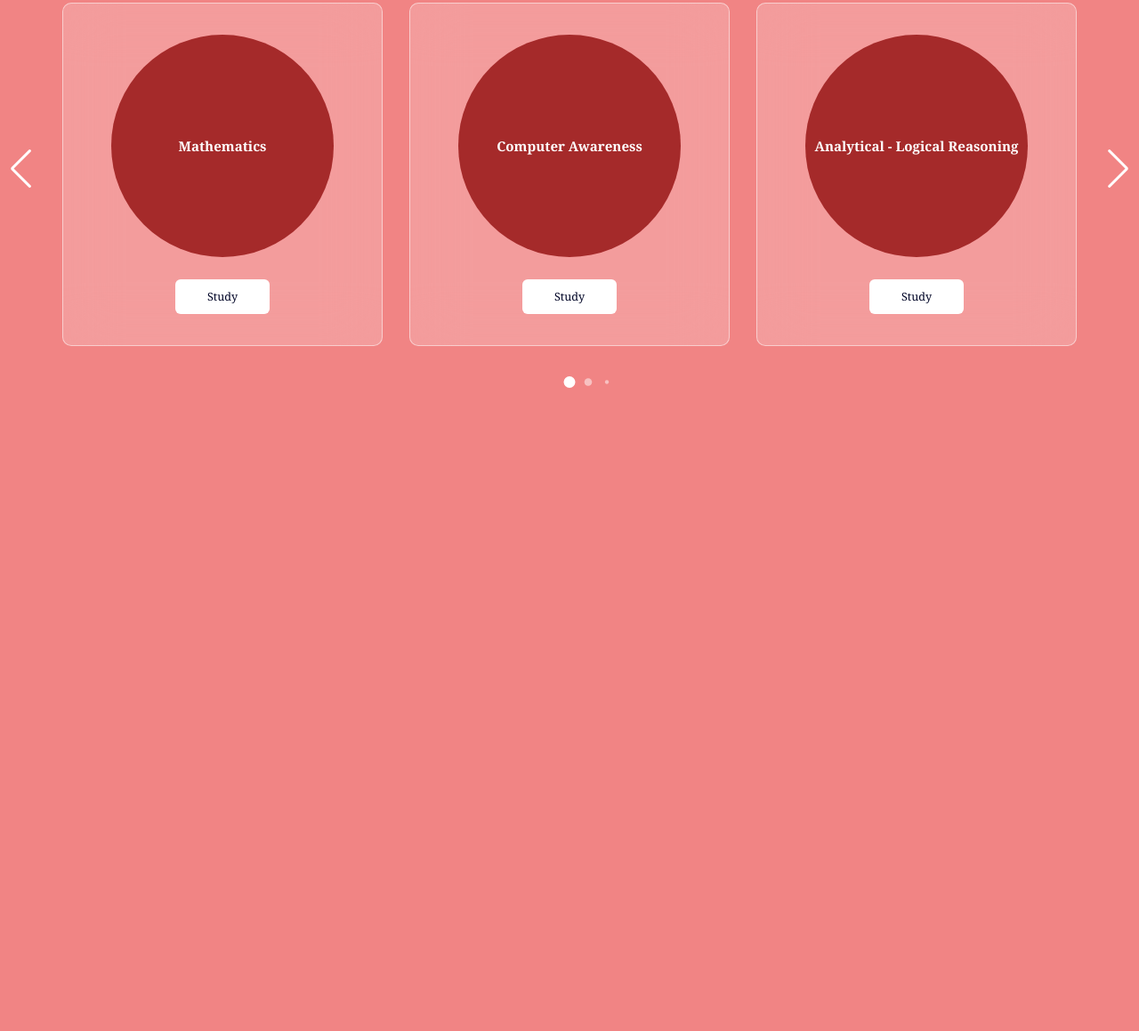
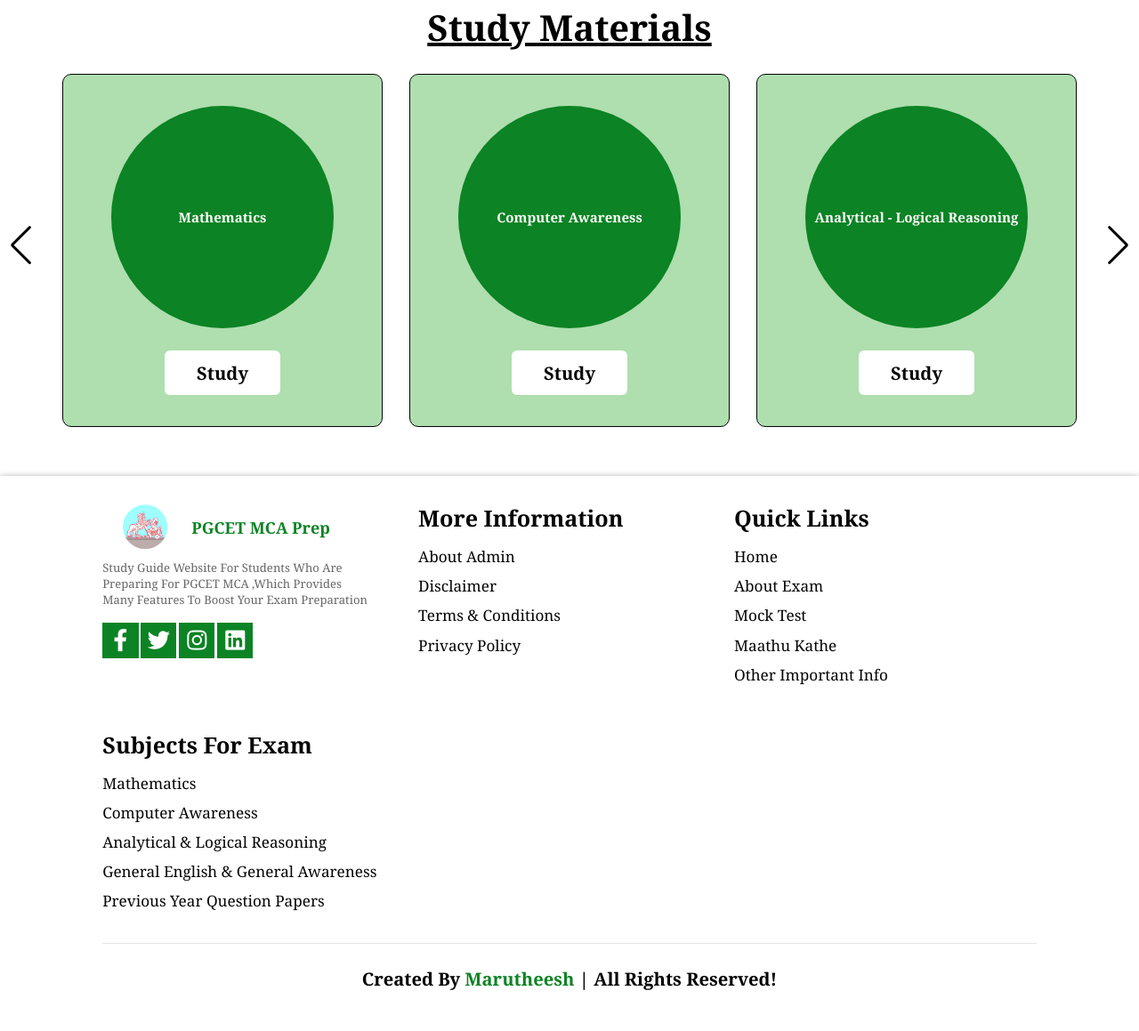
Before and after one commit to Marutheesh18/PGCET-MCA-Prep, a plain HTML site: page index.html in a window 1280 px wide. Shown: the part 935-2094 px from the top of the page at 89% size. Before the commit the page ends 1379 px from the top, so only its background shows below. Drawn offline with nearby package versions, Linux system fonts and the light colour scheme.

Commit message:
Created Footer,Added Heading To Horizontal Slider and Changed Webpage Colour To Green

```diff
--- a/index.html
+++ b/index.html
@@ -6,6 +6,8 @@
     <title>PGCET MCA Prep</title>
 
     <!-- Custom CSS File Link -->
+    <link rel="stylesheet" href="https://cdnjs.cloudflare.com/ajax/libs/font-awesome/5.15.3/css/all.min.css">
+
 
     <link rel="stylesheet" href="https://cdn.jsdelivr.net/npm/swiper@11/swiper-bundle.min.css">
 
@@ -46,7 +48,7 @@
                     </div>
                 </div>
                 <div class="nav-item"><a href="#">Mock Test</a></div>
-                <div class="nav-item"><a href="#">Maathu Kathe</a></div>
+                <div class="nav-item"><a href="#">Maatu Kathe</a></div>
                 <div class="nav-item"><a href="#">About Admin</a></div>
             </nav>
             <div class="login-button">
@@ -86,6 +88,7 @@
 
 
 <div class="container swiper">
+<h1>Study Materials</h1>
     <div class="slider-wrapper">
       <div class="card-list swiper-wrapper">
         <div class="card-item swiper-slide">
@@ -155,6 +158,71 @@
 
 
 
+  <!-- footer section starts  -->
+
+<section class="footer">
+
+  <div class="box-container">
+
+      <div class="box">
+          <div class="footer-logo-name">
+            <img src="hoysala.png" alt="Website Logo" >
+            <a href="#" class="logo">PGCET MCA Prep</a>
+          </div>
+          <p>Study Guide Website For Students Who Are <br>Preparing For PGCET MCA ,Which Provides <br>Many Features To Boost Your Exam Preparation </p>
+          <div class="share">
+              <a href="#" class="btn fab fa-facebook-f"></a>
+              <a href="#" class="btn fab fa-twitter"></a>
+              <a href="#" class="btn fab fa-instagram"></a>
+              <a href="#" class="btn fab fa-linkedin"></a>
+          </div>
+      </div>
+
+      <div class="box">
+          <h3>More Information</h3>
+          <div class="links">
+              <a href="#">About Admin</a>
+              <a href="#">Disclaimer</a>
+              <a href="#">Terms & Conditions</a>
+              <a href="#">Privacy Policy</a>
+          </div>
+      </div>
+
+      <div class="box">
+          <h3>Quick Links</h3>
+          <div class="links">
+              <a href="#">Home</a>
+              <a href="#">About Exam</a>
+              <a href="#">Mock Test</a>
+              <a href="#">Maathu Kathe</a>
+              <a href="#">Other Important Info</a>
+          </div>
+      </div>
+
+      <div class="box">
+          <h3>Subjects For Exam</h3>
+          <div class="links">
+              <a href="#">Mathematics</a>
+              <a href="#">Computer Awareness</a>
+              <a href="#">Analytical & Logical Reasoning</a>
+              <a href="#">General English & General Awareness</a>
+              <a href="#">Previous Year Question Papers</a>
+
+          </div>
+      </div>
+
+  </div>
+
+  <h1 class="credit"> Created By <span> Marutheesh</span> | All Rights Reserved! </h1>
+
+</section>
+
+<!-- footer section ends -->
+
+
+
+
+
 
 
 
--- a/style.css
+++ b/style.css
@@ -1,6 +1,10 @@
+@import url('https://fonts.googleapis.com/css2?family=Nunito:wght@200;300;400;600;700&display=swap');
+
+
 :root {
-    --cherryred : #990011;
-    --purple : #2c2c54;
+  --green:rgb(12, 131, 36);
+  --black:rgb(5, 5, 6);
+  --lightgreen:rgb(175, 222, 175);
 }
 
 * {
@@ -14,13 +18,13 @@
 }
 
 body {
-    background-color: #f18484;
+    background-color: #fff;
     width: 100vw;
 }
 
 *::selection {
-    background: var(--cherryred);
-    color : #FCF6F5;
+    background: var(--green);
+    color : #fff;
 }
 
 html {
@@ -31,7 +35,7 @@ html {
 }
 
 .header-1 {
-    background: #f6c5c5;
+    background: rgb(175, 222, 175);
     display :flex;
     align-items: center;
     justify-content :space-around;
@@ -61,11 +65,11 @@ html {
     padding: 0.5rem 1.5rem;
     font-size: 2rem;
     border-radius: 1rem;
-    color: var(--purple);
+    color: var(--black);
 }
 
 .header-1 .navbar a:hover {
-    background:var(--cherryred);
+    background:var(--green);
     color: #fff;
 }
 
@@ -79,7 +83,7 @@ html {
   display: block;
   padding: 1em;
   text-decoration: none;
-  color: white;
+  color: #fff;
 }
 
 header .header-1 .navbar {
@@ -98,7 +102,7 @@ header .header-1 .navbar div{
   position: absolute;
   top: 100%;
   left: 0;
-  background-color: #e8a8a8;
+  background-color: rgb(175, 222, 175);
   min-width: 160px;
   z-index: 1;
 }
@@ -107,7 +111,7 @@ header .header-1 .navbar div{
   display: block;
   padding: 10px;
   text-decoration: none;
-  color: white;
+  color: #fff;
 }
 
 .dropdown:hover .dropdown-menu {
@@ -119,13 +123,14 @@ header .header-1 .navbar div{
 .header-1 .website-logo a {
   font-size: 20px;
   font-weight: bold;
+  color: var(--green);
 }
 .header-1 .login-button a{
     padding: 0.5rem 1.5rem;
     font-size: 2rem;
     border-radius: 0.8rem;
-    background:var(--cherryred);
-    color: rgb(9, 6, 1);
+    background:var(--green);
+    color: var(--black);
 }
 
 .header-1 .login-button a:hover {
@@ -161,6 +166,8 @@ header {
     color: white;
     /* font-size: 20px; */
     cursor: pointer;
+    margin-right: 30px;
+
 }
 
 
@@ -198,7 +205,7 @@ section{
 
   .home .content ul{
     font-size: 3rem;
-    color: var(--cherryred);
+    color: #666;
     margin-bottom: 30px;
     margin-top: 20px;
     line-height: 50px;
@@ -206,13 +213,13 @@ section{
 
   .home .content p span{
     font-size: 5rem;
-    color:var(--purple);
+    color:var(--black);
 
   }
 
   .home .content p {
     font-size: 3rem;
-    color:var(--purple);
+    color:var(--black);
     margin-bottom: 30px;
   }
 
@@ -220,7 +227,7 @@ section{
     display: inline-block;
     margin-top: 1rem;
     margin-bottom: 2rem;
-    background: var(--cherryred);
+    background: var(--green);
     color:#fff;
     padding:1rem 3rem;
     font-size: 2.5rem;
@@ -229,7 +236,7 @@ section{
   }
 
   .btn:hover{
-    background:green;
+    background:var(--black);
   }
 
   .slider-wrapper {
@@ -239,6 +246,8 @@ section{
     /* background-color: #030728; */
     /* min-height: 100v; */
   }
+
+
 
   .card-list .card-item {
     height: auto;
@@ -251,8 +260,8 @@ section{
     justify-content: center;
     border-radius: 10px;
     backdrop-filter: blur(30px);
-    background: rgba(255, 255, 255, 0.2);
-    border: 1px solid rgba(255, 255, 255, 0.5);
+    background: var(--lightgreen);
+    border: 1px solid var(--black);
   }
 
   /* .card-list .card-item .user-image {
@@ -272,11 +281,12 @@ section{
   } */
 
   .card-list .card-item .message-button {
-    font-size: 1.25rem;
+    font-size: 2rem;
     padding: 10px 35px;
-    color: #030728;
+    color: var(--black);
     border-radius: 6px;
     font-weight: 500;
+    font-weight : bold;
     cursor: pointer;
     background: #fff;
     border: 1px solid transparent;
@@ -284,9 +294,10 @@ section{
   }
 
   .card-list .card-item .message-button:hover {
-    background: rgba(255, 255, 255, 0.1);
-    border: 1px solid #fff;
+    background: var(--green);
+    border: 2px solid #fff;
     color: #fff;
+    font-weight: bold;
   }
 
   .slider-wrapper .swiper-pagination-bullet {
@@ -301,13 +312,13 @@ section{
   }
 
   .slider-wrapper .swiper-slide-button {
-    color: #fff;
-    margin-top: -55px;
+    color: var(--black);
+    margin-top: -15px;
     transition: 0.2s ease;
   }
 
   .slider-wrapper .swiper-slide-button:hover {
-    color: #4658ff;
+    color: var(--green);
   }
 
    .subject-name-card{
@@ -316,7 +327,7 @@ section{
     align-items: center;
     height: 250px;;
     width: 250px;
-    background-color: brown;
+    background-color: var(--green);
     margin-bottom: 25px;
     border-radius: 50%;
   }
@@ -332,6 +343,100 @@ section{
 
 
 
+.container  h1 {
+  font-size: 40px;
+  margin-bottom: 25px;
+  display: flex;
+  justify-content: center;
+  align-self: center;
+  text-decoration: underline;
+}
+
+
+
+
+
+   /* footer section */
+
+
+.footer .box-container{
+  display: flex;
+  gap:1.5rem;
+  flex-wrap: wrap;
+}
+
+.footer .box-container .box{
+  padding:1rem 0;
+  flex:1 1 25rem;
+}
+
+.footer .box-container .box .share a{
+  padding:0;
+  height:4rem;
+  width:4rem;
+  line-height: 4rem;
+  text-align: center;
+}
+
+.footer .box-container .box h3{
+  font-size: 2.5rem;
+  color:var(--black);
+}
+
+.footer .box-container .box p{
+  font-size: 1.3rem;
+  color:#666;
+  padding:.7rem 0;
+}
+
+.footer .box-container .box .links{
+  padding:1rem 0;
+}
+
+.footer .box-container .box .links a{
+  display: block;
+  padding:.5rem 0;
+  font-size: 1.7rem;
+  color:var(--black);
+}
+
+.footer .box-container .box .links a:hover{
+  text-decoration: underline;
+  color:var(--green);
+}
+
+.footer .credit{
+  padding:2.5rem 1rem;
+  border-top: .1rem solid rgba(0,0,0,.1);
+  margin-top: 1rem;
+  text-align: center;
+  font-size: 2rem;
+}
+
+.footer .credit span{
+  color:var(--green);
+}
+
+
+.footer img {
+  width: 100px;
+}
+
+.footer .box-container .box .footer-logo-name {
+  display:flex ;
+  justify-content :start;
+  align-items: center;
+  color: var(--black);
+}
+
+.footer-logo-name a{
+  font-size: 18px;
+  font-weight: bold;
+  color: var(--green);
+}
+
+
+
 
 
 @media (max-width: 768px) {
```
Also changed, not shown: login.html (+1 -0 lines), Students Group.png (added). Lines whose indentation alone changed are shown as unchanged.
